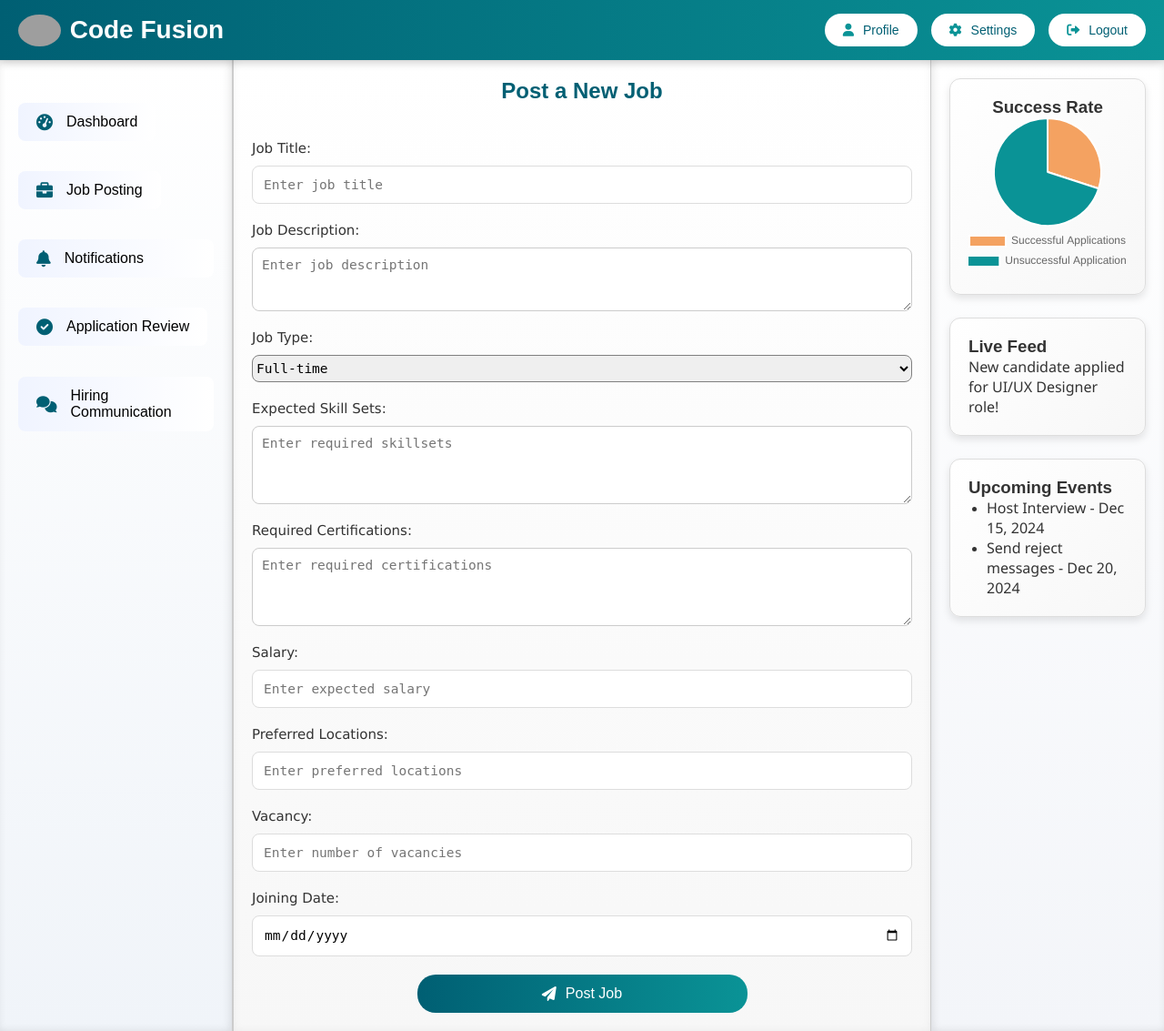
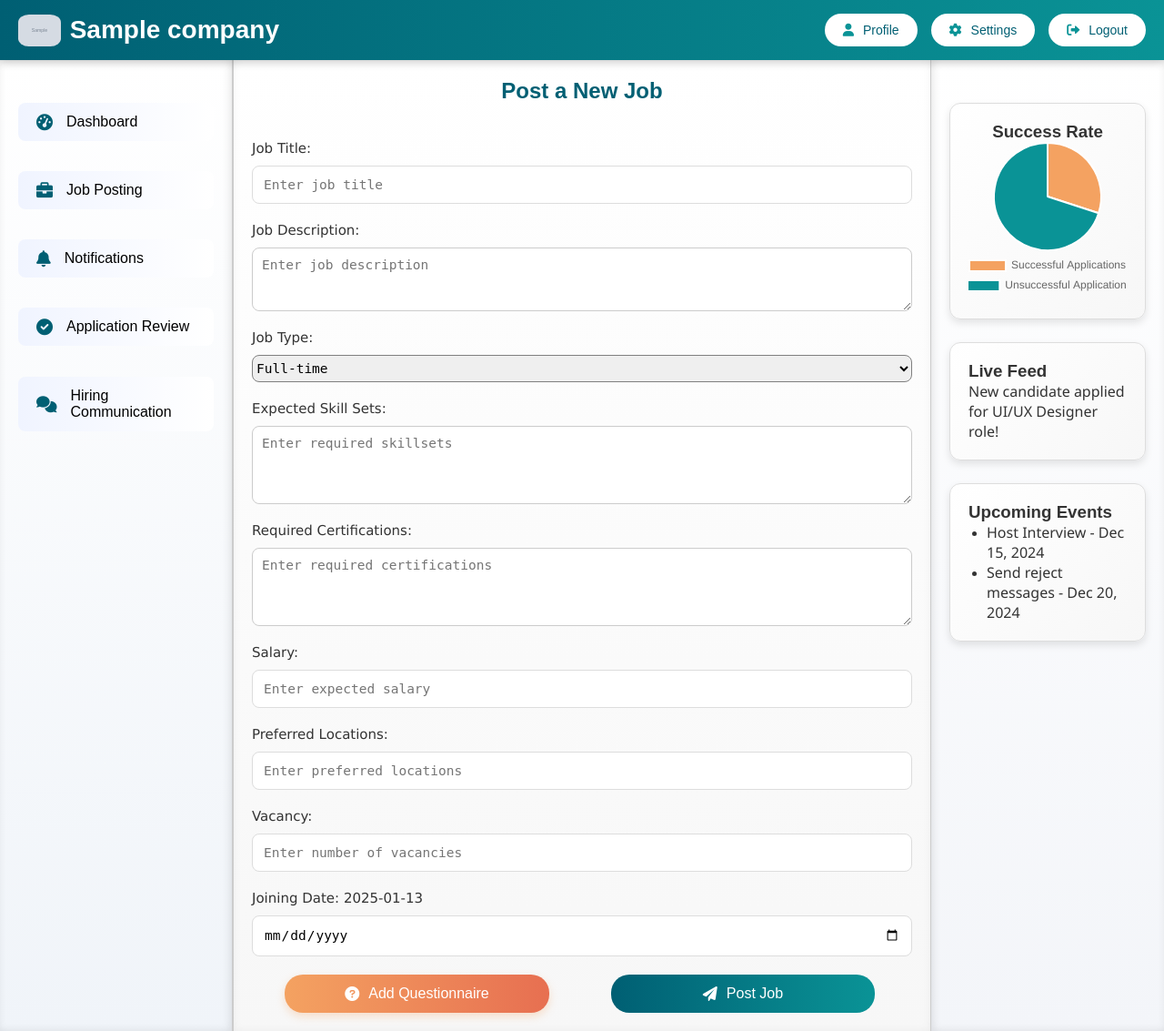
Before and after one commit to Thriambak/flaskproject2, a Flask app: page /company/company_post_new_job in a window 1280 px wide. Shown: the whole page at 91% size. Run offline with Flask 3, Linux system fonts and the light colour scheme; the visitor is signed in with stand-in values (Sample User, id 1); tables that the repository leaves empty or names only in its code hold one stand-in row (values such as "Sample post"); grey boxes marked "Sample" are stand-in pictures; parts of the project's set-up code (start-up, migrations or seed data) failed here and were passed over; grey boxes are pictures that could not be loaded.

Commit message:
company communication and logo

```diff
--- a/company.py
+++ b/company.py
@@ -39,16 +39,15 @@ def company_dashboard():
     print("\n\n",session['login_id'],session['username'],session['role'],"\n\n")
 
     # Query to fetch all jobs (or filter by user_id for jobs posted by the user)
-
     # jobs = Job.query.all()  # If you want to show all jobs. If you need jobs posted by the user, filter by created_by
 
     jobs = Job.query.filter_by(created_by=user_id).all()  # Uncomment this to only show jobs posted by the user
-
+    profile = Company.query.filter_by(login_id=user_id).first()
     # Ensure the user is not an admin (or redirect to the admin dashboard)
     if session.get('role') != 'company':
         return redirect(url_for('admin.admin_dashboard'))
 
-    return render_template('company_dashboard.html', jobs=jobs)
+    return render_template('company_dashboard.html', jobs=jobs, profile=profile)
 
 # Job Posting
 @company_blueprint.route('/company_jobposting')
@@ -58,13 +57,15 @@ def company_jobposting():
     user_id = session.get('login_id')
     # Retrieve all jobs
     jobs = Job.query.filter_by(created_by=user_id).all()
-    return render_template('company_job_posting.html', jobs=jobs)
+    profile = Company.query.filter_by(login_id=user_id).first()
+    return render_template('company_job_posting.html', jobs=jobs, profile=profile)
 
 # Post New Job
 @company_blueprint.route('/company_post_new_job', methods=['GET','POST'])
 @login_required
 def company_post_new_job():
     from app import db
+    user_id = session.get('login_id')
 
     if 'login_id' not in session or session.get('role') != 'company':
         return redirect(url_for('auth.login'))  # Ensure only admins can access
@@ -137,8 +138,9 @@ def company_post_new_job():
 
     # Retrieve all jobs
     # jobs = Job.query.all()
-    current_date = date.today().strftime('%d-%m-%Y')   # Get today's date in 'DD-MM-YYYY' format
-    return render_template('company_post_new_job.html',current_date=current_date)
+    current_date = date.today().strftime('%Y-%m-%d')   # Get today's date in 'DD-MM-YYYY' format
+    profile = Company.query.filter_by(login_id=user_id).first()
+    return render_template('company_post_new_job.html',current_date=current_date, profile=profile)
 
 # Application Review
 @company_blueprint.route('/company_application_review', methods=['GET', 'POST'])
@@ -182,7 +184,8 @@ def company_application_review():
             'certificate_path': application.certificate_path,
         })
 
-    return render_template('company_application_review.html', applications=applications_data)
+    profile = Company.query.filter_by(login_id=user_id).first()
+    return render_template('company_application_review.html', applications=applications_data, profile=profile)
 
 # Hiring Communication
 '''@company_blueprint.route('/company_hiring_communication')
@@ -221,7 +224,8 @@ def company_hiring_communication():
     # Fetch communication history
     messages = (
         db.session.query(Communication, User.name)
-        .join(User, User.id == Communication.user_id)
+        .join(Login, Communication.user_id == Login.id)  # Join Login
+        .join(User, User.login_id == Login.id)           # Join User
         .filter(Communication.company_id == user_id)
         .order_by(Communication.timestamp.desc())
         .all()
@@ -231,20 +235,25 @@ def company_hiring_communication():
         # Get data from form
         selected_user_id = request.form.get('user_id')
         message_content = request.form.get('message')
+        new_user_id = db.session.query(User.login_id).filter_by(id=selected_user_id).scalar()
 
+        # Debug
+        '''print(f"Company ID: {user_id}")
         print(f"Selected User ID: {selected_user_id}")
-        print(f"Message Content: {message_content}")
+        print(f"New User ID: {new_user_id}")
+        print(f"Message Content: {message_content}")'''
 
         # Add message to the database
         if selected_user_id and message_content:
-            new_message = Communication(company_id=user_id, user_id=selected_user_id, message=message_content)
+            new_message = Communication(company_id=user_id, user_id=new_user_id, message=message_content)
             db.session.add(new_message)
             db.session.commit()
             flash('Message sent successfully!', 'success')
 
         return redirect(url_for('company.company_hiring_communication'))
 
-    return render_template('company_hiring_message.html', applied_users=applied_users, messages=messages)
+    profile = Company.query.filter_by(login_id=user_id).first()
+    return render_template('company_hiring_message.html', applied_users=applied_users, messages=messages, profile=profile)
 
 
 # Profile
@@ -282,8 +291,8 @@ def company_profile():
 
     # Fetch the company profile to display in the form
     companies = Company.query.filter_by(login_id=user_id).first()
-
-    return render_template('company_profile.html', companies=companies, login_id=user_id)
+    profile = Company.query.filter_by(login_id=user_id).first()
+    return render_template('company_profile.html', companies=companies, login_id=user_id, profile=profile)
 
 
 
--- a/templates/company_post_new_job.html
+++ b/templates/company_post_new_job.html
@@ -226,6 +226,30 @@
             box-shadow: 0 0 5px rgba(10, 147, 150, 0.3);
         }
 
+        .questionnaire-btn {
+            background: linear-gradient(90deg, #f4a261, #e76f51);
+            color: white;
+            border: none;
+            padding: 12px 20px;
+            border-radius: 20px;
+            font-size: 16px;
+            cursor: pointer;
+            transition: all 0.3s ease;
+            display: flex;
+            margin-left:5%;
+            width: 40%;
+            align-items: center;
+            justify-content: center;
+            gap: 10px;
+            box-shadow: 0 4px 10px rgba(244, 162, 97, 0.3);
+        }
+
+        .questionnaire-btn:hover {
+            background: linear-gradient(90deg, #e76f51, #f4a261);
+            transform: translateY(-2px);
+            box-shadow: 0 6px 12px rgba(244, 162, 97, 0.4);
+        }
+
         .submit-btn {
             background: linear-gradient(90deg, #005f73, #0a9396);
             color: white;
@@ -236,8 +260,8 @@
             cursor: pointer;
             transition: all 0.3s ease;
             display: flex;
-            margin-left: 25%;
-            width: 50%;
+            margin-left: 8%;
+            width: 40%;
             align-items: center;
             justify-content: center;
             gap: 10px;
@@ -264,6 +288,7 @@
             background: linear-gradient(135deg, #ffffff, #f7f7f7);
             border: 1px solid #ddd;
             padding: 20px;
+            margin-bottom: 25px;
             border-radius: 12px;
             box-shadow: 0 4px 8px rgba(0, 0, 0, 0.1);
             color: #333;
@@ -291,8 +316,8 @@
 <body>
     <header>
         <div class="logo">
-            <img src="logo.jpg" height="35px" style="border-radius: 50%;" alt="Company Logo">
-            <h4>Code Fusion</h4>
+            <img src="{{ profile.logo }}" height="35px" style="border-radius: 25%;" alt="Not Found" onerror="this.src='https:/cdn.pixabay.com/photo/2023/02/01/00/54/company-7759278_1280.png';">
+            <h4>{{ profile.company_name }}</h4>
         </div>
         <div class="profile-settings">
             <a href="{{ url_for('company.company_profile') }}" style="text-decoration: none;">
@@ -306,19 +331,11 @@
     </header>
     <main>
         <div class="navigation">
-            <a href="{{ url_for('company.company_dashboard') }}" style="position: sticky;top: 14.1%; text-decoration: none;">
-                <button><i class="fas fa-tachometer-alt"></i> Dashboard</button>
-            </a>
-            <a href="{{ url_for('company.company_jobposting') }}" style="position: sticky;top: 23.5%; text-decoration: none;">
-                <button><i class="fas fa-briefcase"></i> Job Posting</button>
-            </a>
-            <button style="position: sticky;top: 32.9%;"><i class="fas fa-bell"></i> Notifications</button>
-            <a href="{{ url_for('company.company_application_review') }}" style="position: sticky;top: 42.3%; text-decoration: none;">
-                <button><i class="fas fa-check-circle"></i> Application Review</button>
-            </a>
-            <a href="{{ url_for('company.company_hiring_communication') }}" style="position: sticky;top: 51.7%; text-decoration: none;">
-                <button><i class="fas fa-comments"></i> Hiring Communication</button>
-            </a>
+            <button onclick="window.location.href='/company/company_dashboard'" style="position: sticky;top: 14.1%;"><i class="fas fa-tachometer-alt"></i> Dashboard</button>
+            <button onclick="window.location.href='/company/company_jobposting'" style="position: sticky;top: 23.5%;"><i class="fas fa-briefcase"></i> Job Posting</button>
+            <button onclick="window.location.href='/company/company_jobposting'" style="position: sticky;top: 32.9%;"><i class="fas fa-bell"></i> Notifications</button>
+            <button onclick="window.location.href='/company/company_application_review'" style="position: sticky;top: 42.3%;"><i class="fas fa-check-circle"></i> Application Review</button>
+            <button onclick="window.location.href='/company/company_hiring_communication'" style="position: sticky;top: 51.7%;"><i class="fas fa-comments"></i> Hiring Communication</button>
         </div>
         <div class="activity">
             <div class="top-header">
@@ -361,7 +378,7 @@
 
                 <div class="form-group">
                     <label for="salary">Salary:</label>
-                    <input type="text" id="salary" name="salary" placeholder="Enter expected salary" style="font-family: monospace;font-size: 14.5px;" required>
+                    <input type="number" id="salary" name="salary" placeholder="Enter expected salary" style="font-family: monospace;font-size: 14.5px;" required>
                 </div>
 
                 <div class="form-group">
@@ -375,28 +392,34 @@
                 </div>
 
                 <div class="form-group">
-                    <label for="deadline">Joining Date:</label>
-                    <input type="date" id="deadline" name="deadline" placeholder="Enter joining timeline" style="font-family: monospace;font-size: 14.5px;" required min="{{ current_date }}">
+                    <label for="deadline">Joining Date: {{ current_date }}</label>
+                    <input type="date" id="deadline" name="deadline" placeholder="Enter joining timeline" style="font-family: monospace; font-size: 14.5px;" min="{{ current_date }}" required>
                 </div>
-                <a href="{{ url_for('company.company_jobposting') }}" style="text-decoration: none;">
+
+                <!-- Add Questionnaire Button -->
+                <div style="display: flex; gap: 10px;">
+                <button type="button" class="questionnaire-btn">
+                    <i class="fas fa-question-circle"></i> Add Questionnaire
+                </button>
                 <button onsubmit="postMessage()" type="submit" class="submit-btn"><i class="fas fa-paper-plane"></i> Post Job</button>
-                </a>
+                </div>
             </form>
         </div>
 
 
 
         <div class="side-panel">
-            <div class="graph"> <!-- style="position: sticky;top: 86px;" -->
+            <div class="boxes"  style="position: sticky; top: 14.1%;">
+                <div class="graph"> <!-- style="position: sticky; top: 14.1%;" -->
                     <h3>Success Rate</h3>
                     <canvas id="chart"></canvas>
                 </div>
-            <div class="live-feed"> <!-- style="position: sticky;top: 362px;" -->
+                <div class="live-feed"> <!-- style="position: sticky; top: 59.6%;" -->
                     <h3>Live Feed</h3>
                     <p>New candidate applied for UI/UX Designer role!</p>
                     <!--<p style="font-family: 'Segoe UI', sans-serif;">System maintenance scheduled at 5 PM.</p>-->
                 </div>
-            <div class="calendar"> <!-- style="position: sticky;top: 530px;" -->
+                <div class="calendar"> <!-- style="position: sticky; top: 80.2%;" -->
                     <h3>Upcoming Events</h3>
                     <ul style="padding-left: 20px;">
                         <li><p>Host Interview - Dec 15, 2024</p></li>
@@ -404,10 +427,12 @@
                     </ul>
                 </div>
             </div>
+        </div>
     </main>
     <script>
         function postMessage() {
             alert('Jop posted successfully');
+            window.location.href="{{ url_for('company.company_jobposting') }}";
         }
 
         const ctx = document.getElementById('chart').getContext('2d');
```
Also changed, not shown: migrations/versions/e32e52944ec1_migration_19.py (added, +38 -0 lines), models.py (+13 -15 lines), templates/company_application_review.html (+13 -18 lines), templates/company_dashboard.html (+17 -18 lines), templates/company_hiring_message.html (+43 -34 lines), templates/company_job_posting.html (+14 -17 lines), templates/company_profile.html (+17 -21 lines). Lines whose indentation alone changed are shown as unchanged.
